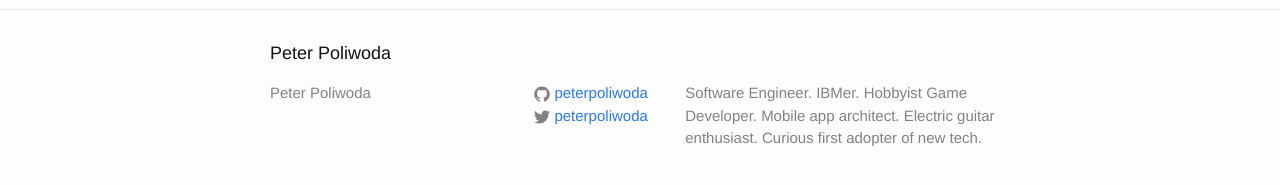
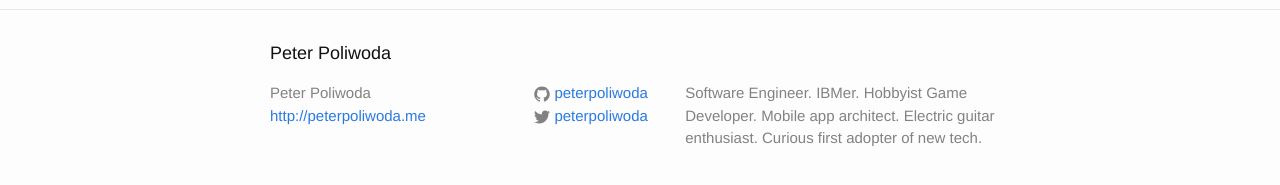
Before and after one commit to peterpoliwoda/peterpoliwoda.github.io, a Jekyll site: the page built from index.html, in a window 1280 px wide. Shown: the part 287-472 px from the top of the page. Built offline with Jekyll 4.4.1, drawn with Linux system fonts in a browser that asks for light colours.

```diff
--- a/_includes/footer.html
+++ b/_includes/footer.html
@@ -8,7 +8,7 @@
       <div class="footer-col footer-col-1">
         <ul class="contact-list">
           <li>{{ site.title }}</li>
-          <li><a href="mailto:{{ site.email }}">{{ site.email }}</a></li>
+          <li><a href="{{ site.website }}">{{ site.website }}</a></li>
         </ul>
       </div>
 
```
